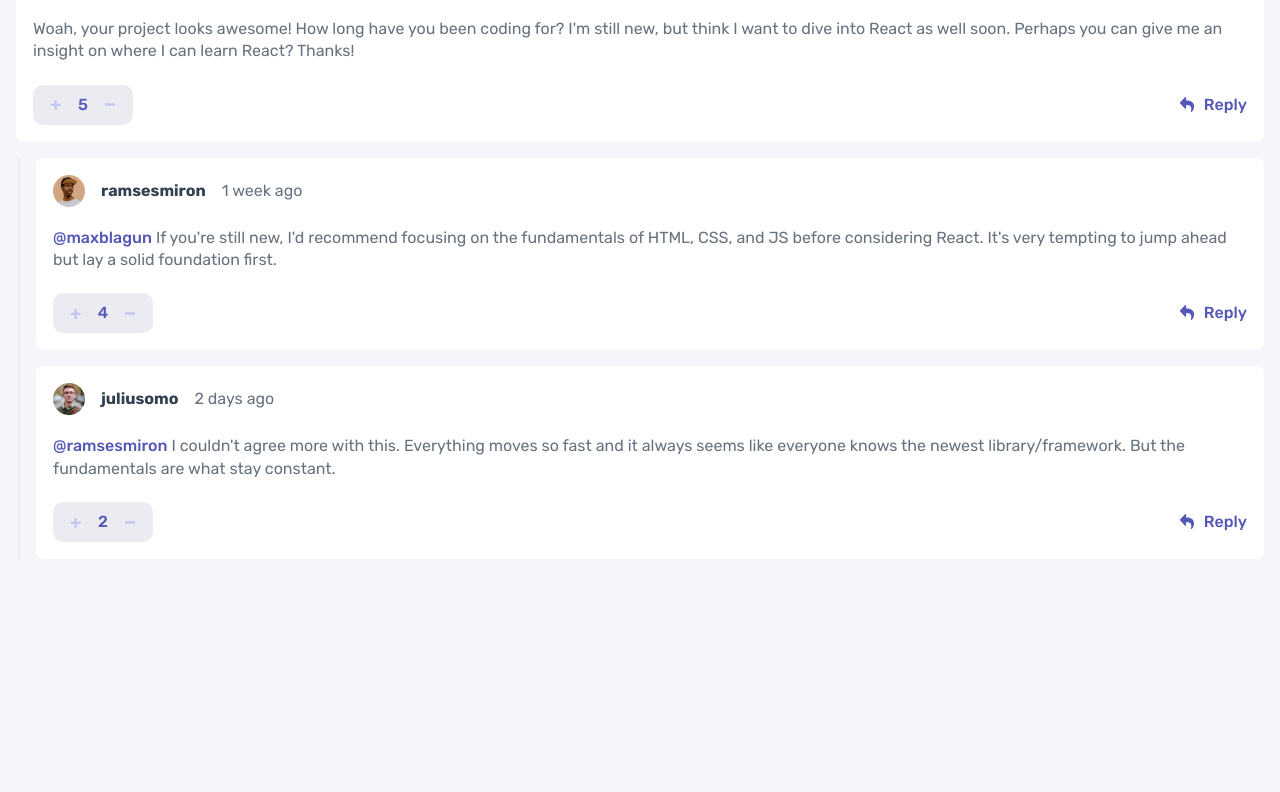
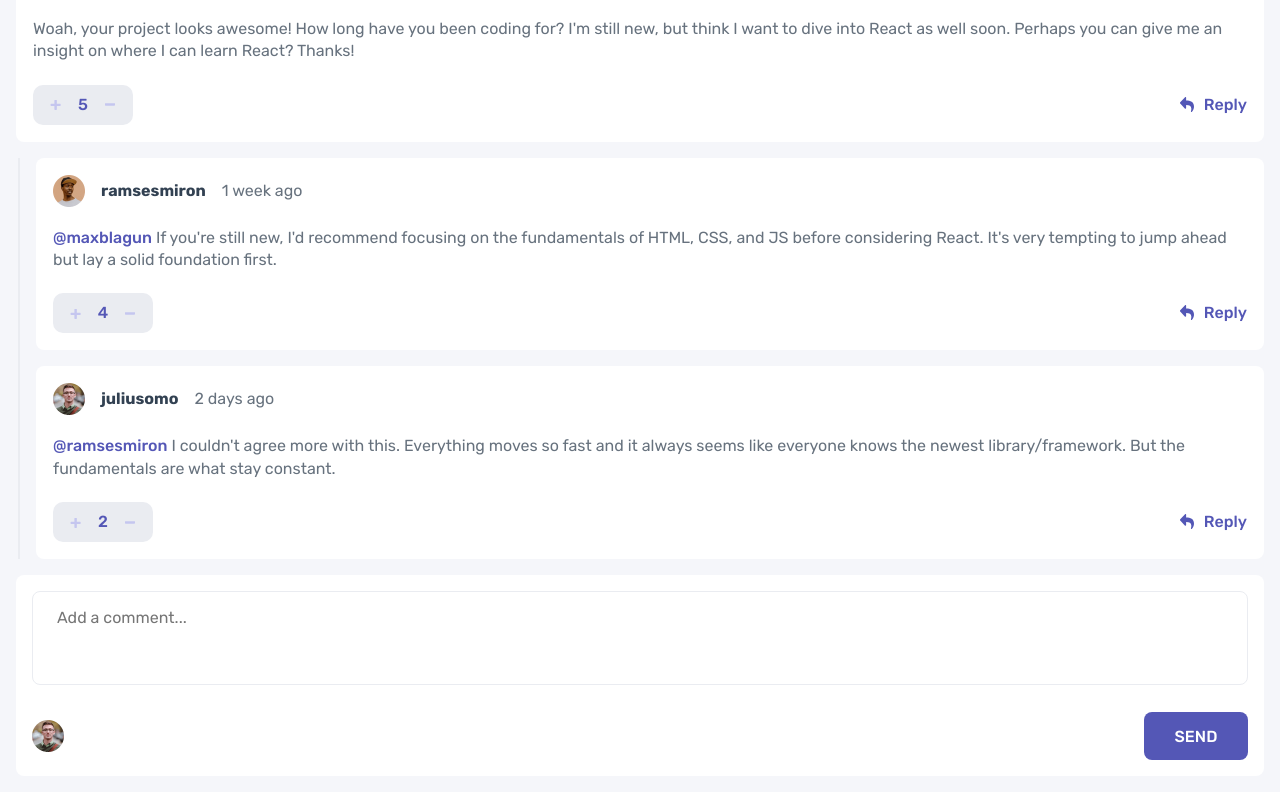
Before and after one commit to Rubendvb/interactive-comments-section-main, a React (Vite) app: page / in a window 1280 px wide. Shown: the part 292-1084 px from the top of the page. Before the commit the page ends 883 px from the top, so only its background shows below. Built offline with nearby package versions, Linux system fonts and the light colour scheme.

Commit message:
criando componente form

```diff
--- a/src/assets/sass/App.scss
+++ b/src/assets/sass/App.scss
@@ -2,85 +2,6 @@
 
 .containerApp {
   padding: 16px 0;
-}
-
-.card {
-  background-color: v.$White;
-  margin: 16px 16px;
-  border-radius: 8px;
-  padding: 17px;
-
-  &__header {
-    display: flex;
-    flex-direction: row;
-    align-items: center;
-    margin-bottom: 20px;
-
-    &--img {
-      width: 32px;
-    }
-
-    &--name {
-      color: v.$Dark-blue;
-      font-weight: 700;
-      margin-left: 16px;
-    }
-
-    &--date {
-      color: v.$Grayish-Blue;
-      font-weight: 300;
-      margin-left: 16px;
-    }
-  }
-
-  &__main {
-    margin-bottom: 22px;
-
-    &--paragraph {
-      font-weight: 300;
-      color: v.$Grayish-Blue;
-      line-height: 1.4;
-
-      &-replyinTo {
-        color: v.$Moderate-blue;
-        font-weight: 500;
-      }
-    }
-  }
-
-  &__footer {
-    display: flex;
-    flex-direction: row;
-    justify-content: space-between;
-    align-items: center;
-
-    &--point {
-      background-color: v.$Light-gray;
-      width: 100px;
-      height: 40px;
-      border-radius: 10px;
-      display: flex;
-      flex-direction: row;
-      justify-content: space-evenly;
-      align-items: center;
-
-      &-number {
-        color: v.$Moderate-blue;
-        font-weight: 500;
-      }
-    }
-
-    &--reply {
-      display: flex;
-      flex-direction: row;
-
-      &-text {
-        color: v.$Moderate-blue;
-        font-weight: 500;
-        margin-left: 10px;
-      }
-    }
-  }
 }
 
 .containerReply {
@@ -88,6 +9,55 @@
   border-left: solid 2px v.$Light-gray;
 }
 
-.cardd {
-  color: blue;
+.containerForm {
+  background-color: v.$White;
+  margin: 0 16px;
+  border-radius: 8px;
+  padding: 16px;
+
+  &__textarea {
+    margin-bottom: 24px;
+
+    &--box {
+      width: 100%;
+      height: 94px;
+      border-radius: 8px;
+      resize: none;
+      border: solid 1px v.$Light-gray;
+      font-family: v.$Font-family;
+      padding: 16px 24px;
+      font-size: 1rem;
+      color: v.$Dark-blue;
+      outline: none;
+      cursor: pointer;
+
+      &:focus {
+        border: solid 1px v.$Moderate-blue;
+        cursor: text;
+      }
+    }
+  }
+
+  &__user {
+    display: flex;
+    justify-content: space-between;
+    align-items: center;
+
+    &--img {
+      width: 32px;
+    }
+
+    &--btn {
+      width: 104px;
+      height: 48px;
+      border-radius: 8px;
+      border: none;
+      background-color: v.$Moderate-blue;
+      color: v.$White;
+      font-family: v.$Font-family;
+      font-size: 1rem;
+      cursor: pointer;
+      font-weight: 500;
+    }
+  }
 }
--- a/src/components/Answer/index.tsx
+++ b/src/components/Answer/index.tsx
@@ -1,6 +1,7 @@
 import Plus from "/src/assets/images/icon-plus.svg";
 import Minus from "/src/assets/images/icon-minus.svg";
 import Reply from "/src/assets/images/icon-reply.svg";
+
 import { IReply } from "../../@types/comments";
 
 export default function Answer({
--- /dev/null
+++ b/src/components/Card/Card.scss
@@ -0,0 +1,80 @@
+@use "../../assets/sass/variables" as v;
+
+.card {
+  background-color: v.$White;
+  margin: 16px 16px;
+  border-radius: 8px;
+  padding: 17px;
+
+  &__header {
+    display: flex;
+    flex-direction: row;
+    align-items: center;
+    margin-bottom: 20px;
+
+    &--img {
+      width: 32px;
+    }
+
+    &--name {
+      color: v.$Dark-blue;
+      font-weight: 700;
+      margin-left: 16px;
+    }
+
+    &--date {
+      color: v.$Grayish-Blue;
+      font-weight: 300;
+      margin-left: 16px;
+    }
+  }
+
+  &__main {
+    margin-bottom: 22px;
+
+    &--paragraph {
+      font-weight: 300;
+      color: v.$Grayish-Blue;
+      line-height: 1.4;
+
+      &-replyinTo {
+        color: v.$Moderate-blue;
+        font-weight: 500;
+      }
+    }
+  }
+
+  &__footer {
+    display: flex;
+    flex-direction: row;
+    justify-content: space-between;
+    align-items: center;
+
+    &--point {
+      background-color: v.$Light-gray;
+      width: 100px;
+      height: 40px;
+      border-radius: 10px;
+      display: flex;
+      flex-direction: row;
+      justify-content: space-evenly;
+      align-items: center;
+
+      &-number {
+        color: v.$Moderate-blue;
+        font-weight: 500;
+      }
+    }
+
+    &--reply {
+      display: flex;
+      flex-direction: row;
+
+      &-text {
+        color: v.$Moderate-blue;
+        font-weight: 500;
+        margin-left: 10px;
+      }
+    }
+  }
+}
--- a/src/components/Card/index.tsx
+++ b/src/components/Card/index.tsx
@@ -1,4 +1,5 @@
 import Answer from "../Answer";
+import "./Card.scss";
 
 import { IComments } from "../../pages/App";
 
--- /dev/null
+++ b/src/components/Form/index.tsx
@@ -0,0 +1,25 @@
+import { ICurrentUser } from "../../@types/comments";
+
+export default function Form({ image, username }: ICurrentUser) {
+  return (
+    <form className="containerForm">
+      <div className="containerForm__textarea">
+        <textarea
+          className="containerForm__textarea--box"
+          name="comment"
+          id="comment"
+          placeholder="Add a comment..."
+        ></textarea>
+      </div>
+
+      <div className="containerForm__user">
+        <img
+          className="containerForm__user--img"
+          src={image?.png}
+          alt={username}
+        />
+        <button className="containerForm__user--btn">SEND</button>
+      </div>
+    </form>
+  );
+}
--- a/src/pages/App.tsx
+++ b/src/pages/App.tsx
@@ -1,17 +1,21 @@
 import { useEffect, useState } from "react";
+import { ICurrentUser } from "../@types/comments";
 
 import "/src/assets/sass/App.scss";
 
 import data from "../data/data.json";
 import Card from "../components/Card";
+import Form from "../components/Form";
 
 export type IComments = typeof data["comments"][1];
 
 function App() {
   const [comments, setComments] = useState<IComments[]>([]);
+  const [currentUser, setCurrentUser] = useState<ICurrentUser>();
 
   const loadComments = () => {
     setComments(data["comments"]);
+    setCurrentUser(data["currentUser"]);
   };
 
   // const item = comments[0];
@@ -36,6 +40,7 @@ function App() {
 
   useEffect(() => {
     localStorage.setItem("comments", JSON.stringify(comments));
+    localStorage.setItem("currentUser", JSON.stringify(currentUser));
 
     loadComments();
   }, []);
@@ -46,6 +51,8 @@ function App() {
         comments.map((comment) => {
           return <Card key={comment.id} {...comment} />;
         })}
+
+      <Form {...currentUser} />
     </div>
   );
 }
```
Also changed, not shown: src/@types/comments.d.ts (+8 -0 lines).
